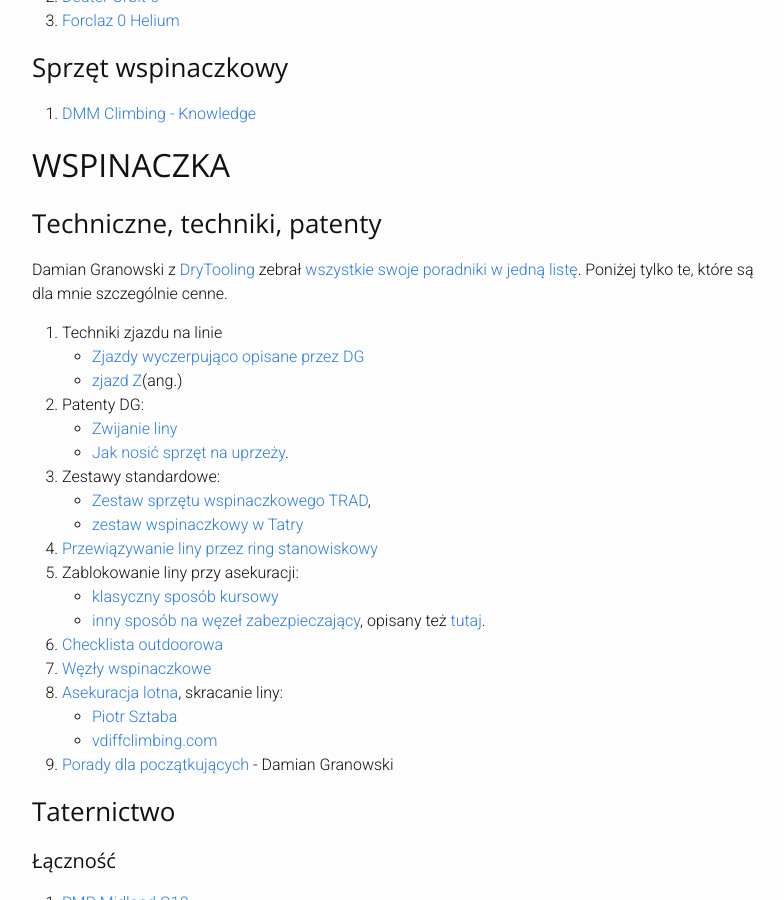
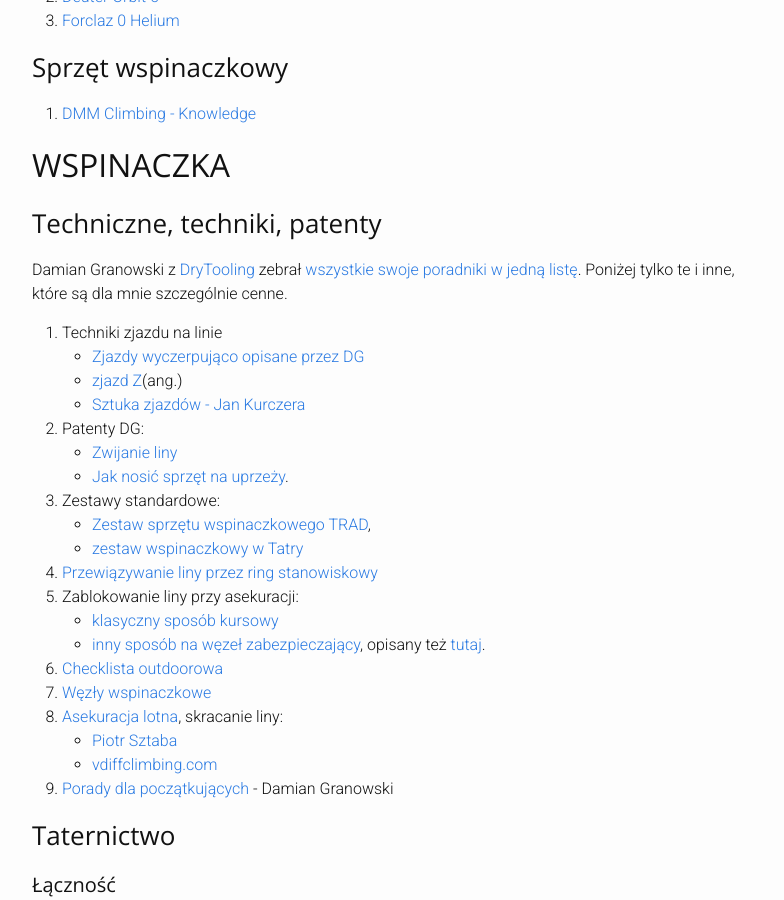
Before and after one commit to jkedra/jkedra.github.io, a Jekyll site: the page built from _posts/2017-03-05-wspinanie.md, in a window 1280 px wide and 900 px high, scrolled down 3785 px. Shown: the whole window, without its empty margins (238-1022 px from the left). Built offline with Jekyll 4.4.1, drawn with Linux system fonts in a browser that asks for light colours.

Commit message:
sztuka zjazdów wg Janka Kuczery

```diff
--- a/_posts/2017-03-05-wspinanie.md
+++ b/_posts/2017-03-05-wspinanie.md
@@ -176,11 +176,12 @@
 
 Damian Granowski z [DryTooling][drytooling] zebrał
 [wszystkie swoje poradniki w jedną listę][dt-por-set].
-Poniżej tylko te, które są dla mnie szczególnie cenne.
+Poniżej tylko te i inne, które są dla mnie szczególnie cenne.
 
 1. Techniki zjazdu na linie
     * [Zjazdy wyczerpująco opisane przez DG][zjazd1]
     * [zjazd Z](http://www.vdiffclimbing.com/increase-friction-abseil/)(ang.)
+    * [Sztuka zjazdów - Jan Kurczera](https://wspinanie.pl/2015/10/sztuka-zjazdow-czyli-jak-zjechac-aby-dojechac/)
 2. Patenty DG:
     * [Zwijanie liny](http://drytooling.com.pl/serwis/art/patenty/7308-jak-zwijac-line-wspinaczkowa)
     * [Jak nosić sprzęt na uprzeży](http://drytooling.com.pl/serwis/art/patenty/2357-noszenie-sprzetu-wspinaczkowego-na-uprzezy).
```
